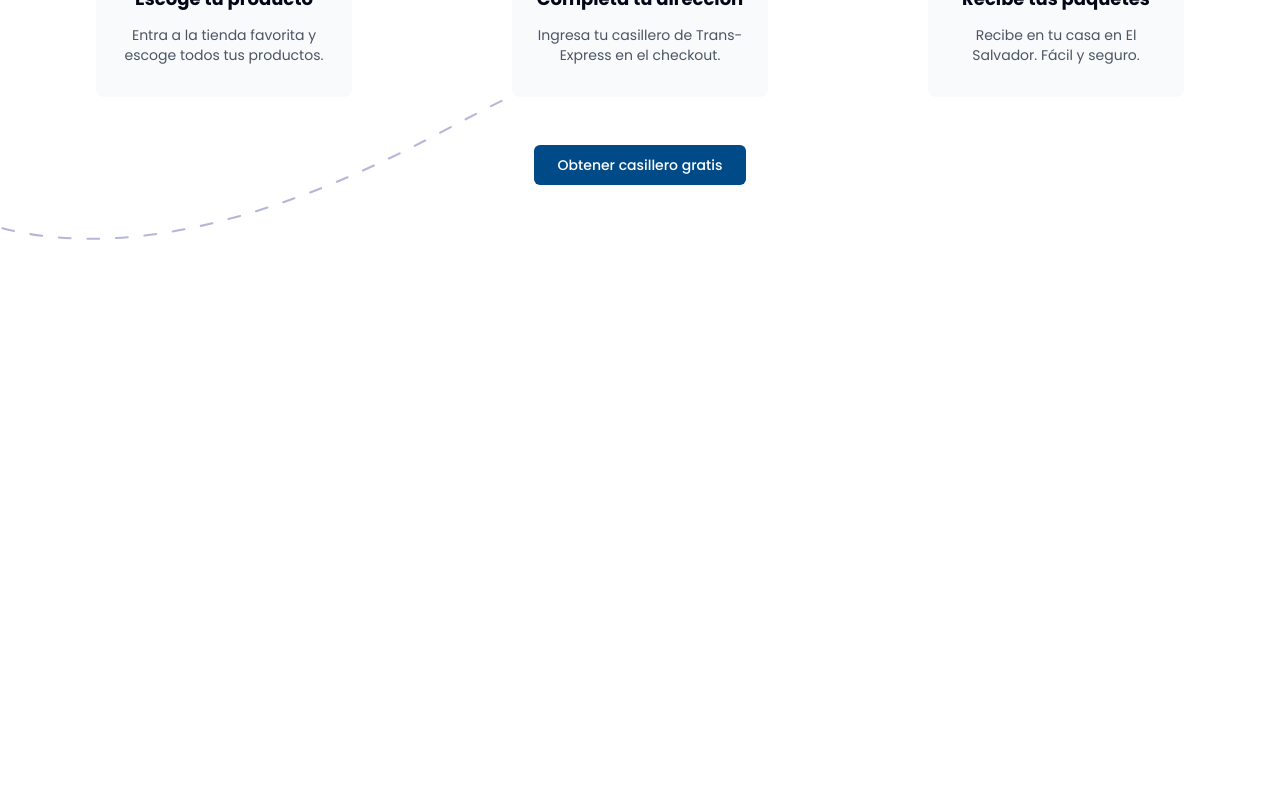
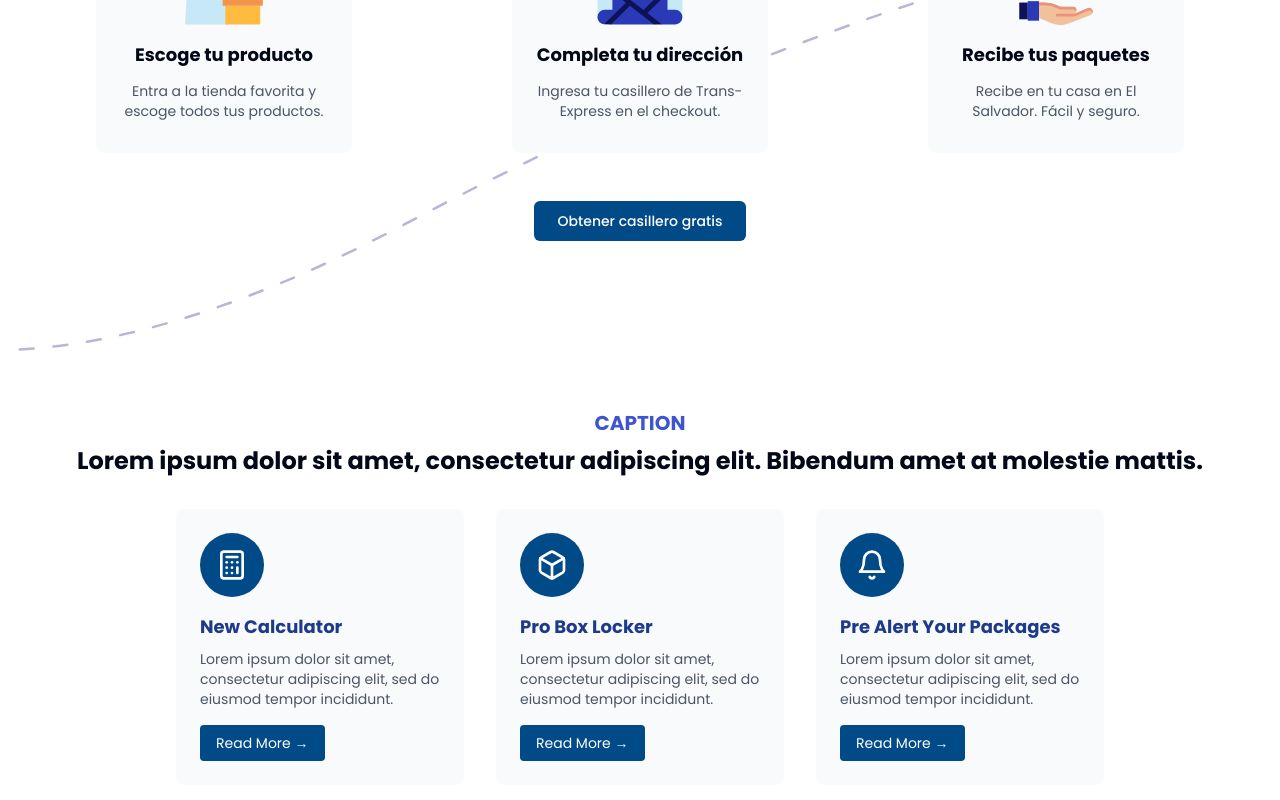
Before and after one commit to mohammadJahid8/transexpress, a Next.js app: page / in a window 1280 px wide. Shown: the part 794-1594 px from the top of the page. Before the commit the page ends 1035 px from the top, so only its background shows below. Built offline with nearby package versions, Linux system fonts and the light colour scheme.

Commit message:
services

```diff
--- a/app/page.tsx
+++ b/app/page.tsx
@@ -1,11 +1,15 @@
 import Steps from '@/components/global/steps';
 import Banner from '../components/global/banner';
+import Services from '@/components/global/services';
 
 const Home = () => {
   return (
     <div className='min-h-screen'>
       <Banner />
-      <Steps />
+      <div className='px-4'>
+        <Steps />
+        <Services />
+      </div>
     </div>
   );
 };
--- /dev/null
+++ b/components/global/services.tsx
@@ -0,0 +1,60 @@
+import { BellIcon, BoxIcon, CalculatorIcon } from 'lucide-react';
+import React from 'react';
+
+const Services = () => {
+  const services = [
+    {
+      title: 'New Calculator',
+      description:
+        'Lorem ipsum dolor sit amet, consectetur adipiscing elit, sed do eiusmod tempor incididunt.',
+      link: '#',
+      icon: <CalculatorIcon className='w-8 h-8' />,
+    },
+    {
+      title: 'Pro Box Locker',
+      description:
+        'Lorem ipsum dolor sit amet, consectetur adipiscing elit, sed do eiusmod tempor incididunt.',
+      link: '#',
+      icon: <BoxIcon className='w-8 h-8' />,
+    },
+    {
+      title: 'Pre Alert Your Packages',
+      description:
+        'Lorem ipsum dolor sit amet, consectetur adipiscing elit, sed do eiusmod tempor incididunt.',
+      link: '#',
+      icon: <BellIcon className='w-8 h-8' />,
+    },
+  ];
+
+  return (
+    <div className='text-center py-14'>
+      <h2 className='text-xl font-bold text-secondary'>CAPTION</h2>
+      <p className='text-2xl font-bold mt-2'>
+        Lorem ipsum dolor sit amet, consectetur adipiscing elit. Bibendum amet
+        at molestie mattis.
+      </p>
+      <div className='flex flex-col md:flex-row justify-center mt-8 gap-8'>
+        {services.map((service, index) => (
+          <div
+            key={index}
+            className='w-full md:w-72 bg-[#f9fafc] p-6 rounded-lg text-start '
+          >
+            <div className='h-16 w-16 bg-primary rounded-full mb-4 flex items-center justify-center text-white'>
+              {service.icon}
+            </div>
+            <h3 className='text-lg font-bold text-blue-900'>{service.title}</h3>
+            <p className='text-sm text-gray-600 mt-2'>{service.description}</p>
+            <a
+              href={service.link}
+              className='text-sm text-white bg-primary mt-4 inline-block px-4 py-2 rounded'
+            >
+              Read More →
+            </a>
+          </div>
+        ))}
+      </div>
+    </div>
+  );
+};
+
+export default Services;
--- a/components/global/steps.tsx
+++ b/components/global/steps.tsx
@@ -25,7 +25,7 @@ const Steps = () => {
   ];
 
   return (
-    <div className='text-center py-14 bg-white relative overflow-hidden'>
+    <div className='text-center py-28 bg-white relative overflow-hidden'>
       <img
         src='/dash.svg'
         alt='dashed line'
@@ -39,7 +39,7 @@ const Steps = () => {
           En Trans-Express El Salvador, nos esforzamos para que comprar en
           Estados Unidos te resulte fácil, sencillo y seguro.
         </p>
-        <div className='flex flex-col md:flex-row justify-center items-center gap-40'>
+        <div className='flex flex-col md:flex-row justify-center items-center gap-10 lg:gap-40'>
           {steps.map((step) => (
             <div
               key={step.number}
```
